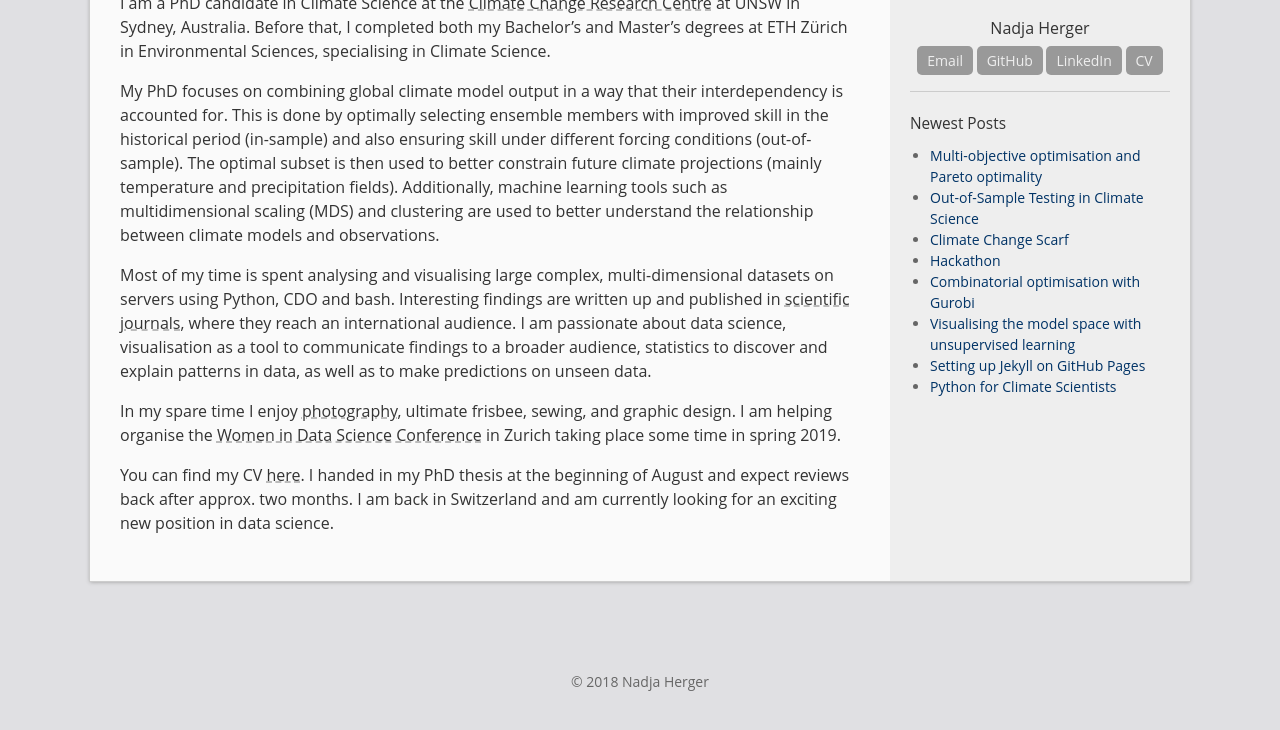
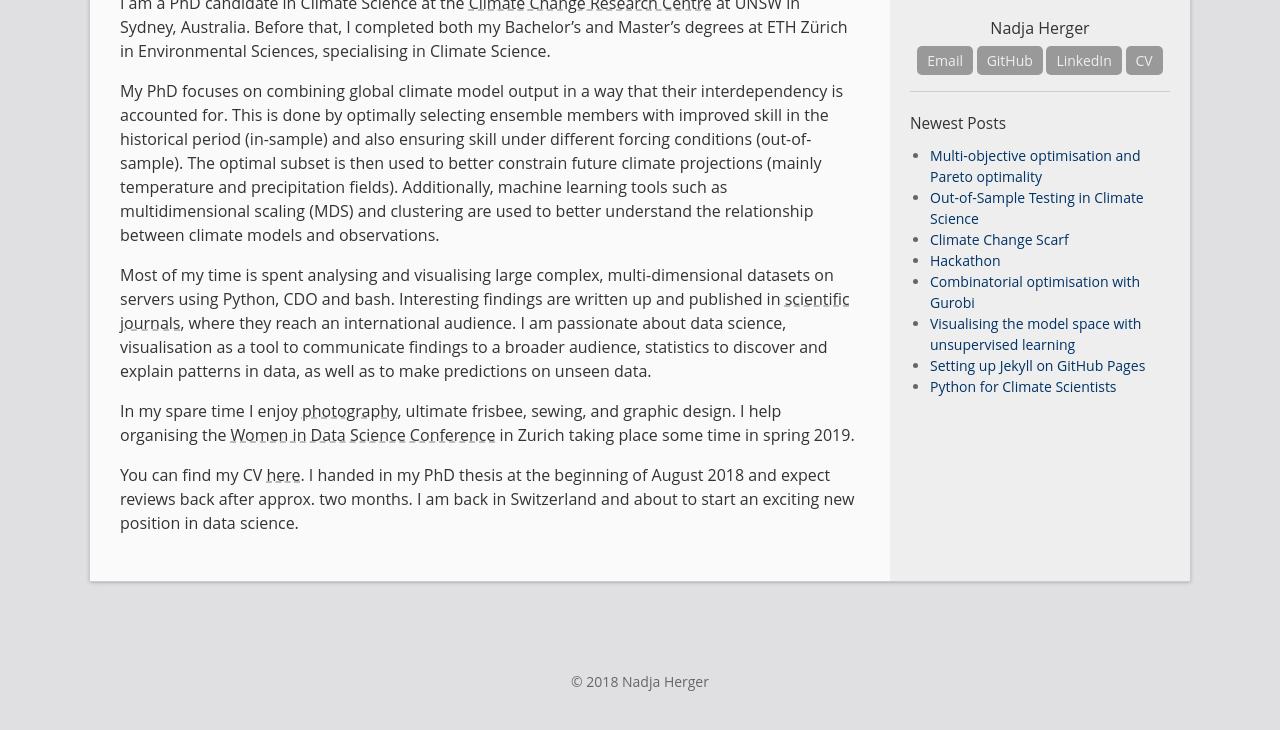
Before and after one commit to oliverangelil/oliverangelil.github.io, a Jekyll site: the page built from about.md, in a window 1280 px wide, cut to the strip 261-1013 px from the top of the page. Shown: the top 730 px of the strip. Built offline with Jekyll 4.4.1, drawn with Linux system fonts in a browser that asks for light colours.

Commit message:
update about page

```diff
--- a/about.md
+++ b/about.md
@@ -11,6 +11,6 @@ My PhD focuses on combining global climate model output in a way that their inte
 
 Most of my time is spent analysing and visualising large complex, multi-dimensional datasets on servers using Python, CDO and bash. Interesting findings are written up and published in [scientific journals](publications.md), where they reach an international audience. I am passionate about data science, visualisation as a tool to communicate findings to a broader audience, statistics to discover and explain patterns in data, as well as to make predictions on unseen data.
 
-In my spare time I enjoy [photography](https://500px.com/nadja_herger), ultimate frisbee, sewing, and graphic design. I am helping organise the [Women in Data Science Conference](https://www.wids.ch) in Zurich taking place some time in spring 2019.
+In my spare time I enjoy [photography](https://500px.com/nadja_herger), ultimate frisbee, sewing, and graphic design. I help organising the [Women in Data Science Conference](https://www.wids.ch) in Zurich taking place some time in spring 2019.
 
-You can find my CV <a href="https://www.dropbox.com/s/8f32bib8vxxlp2x/NadjaHerger_CV.pdf?dl=0" target="_blank">here</a>. I handed in my PhD thesis at the beginning of August and expect reviews back after approx. two months. I am back in Switzerland and am currently looking for an exciting new position in data science.
+You can find my CV <a href="https://www.dropbox.com/s/8f32bib8vxxlp2x/NadjaHerger_CV.pdf?dl=0" target="_blank">here</a>. I handed in my PhD thesis at the beginning of August 2018 and expect reviews back after approx. two months. I am back in Switzerland and about to start an exciting new position in data science.
```
